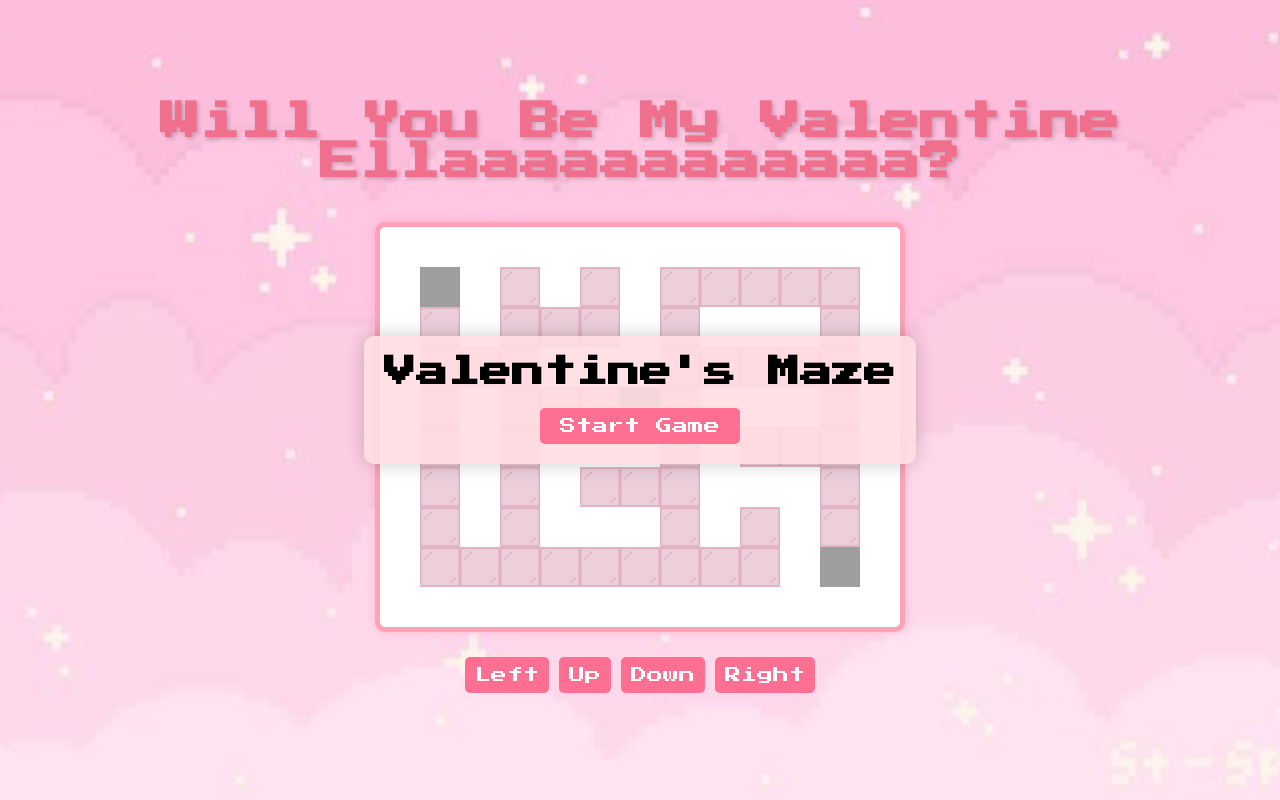
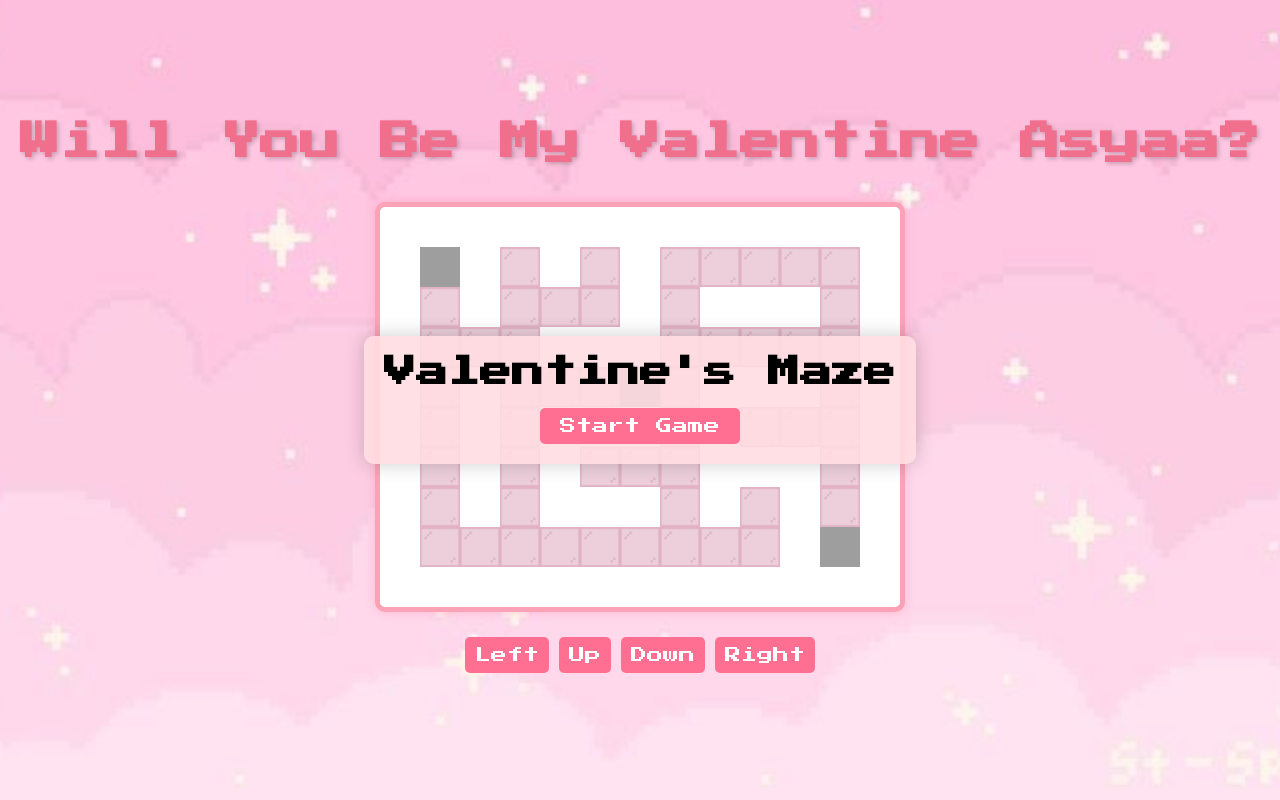
Before and after one commit to hallo-sys/ellaa, a plain HTML site: page index.html in a window 1280 px wide. Drawn offline with Linux system fonts and the light colour scheme.

Commit message:
Update index.html

```diff
--- a/index.html
+++ b/index.html
@@ -3,7 +3,7 @@
 <head>
     <meta charset="UTF-8">
     <meta name="viewport" content="width=device-width, initial-scale=1.0">
-    <title>Elaaa</title>
+    <title>Asyaaa</title>
     <!-- Link to external CSS -->
     <link href="https://fonts.googleapis.com/css2?family=Press+Start+2P&display=swap" rel="stylesheet">
     <link rel="stylesheet" href="input.css">
@@ -23,7 +23,7 @@
     </div>
 
     <!-- Game Content -->
-    <h1 id="heading">Will You Be My Valentine Ellaaaaaaaaaaaa?</h1>
+    <h1 id="heading">Will You Be My Valentine Asyaa?</h1>
     <canvas id="canvas"></canvas>
 
 
```
